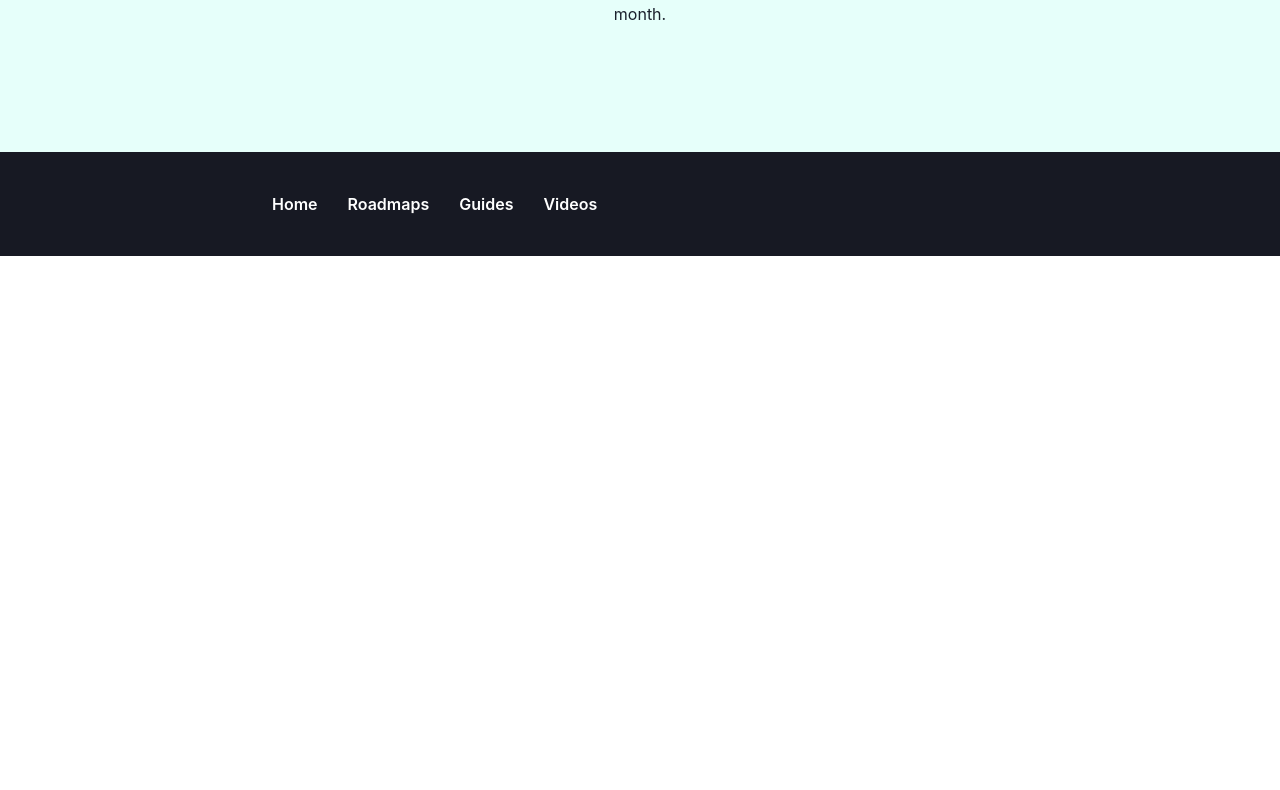
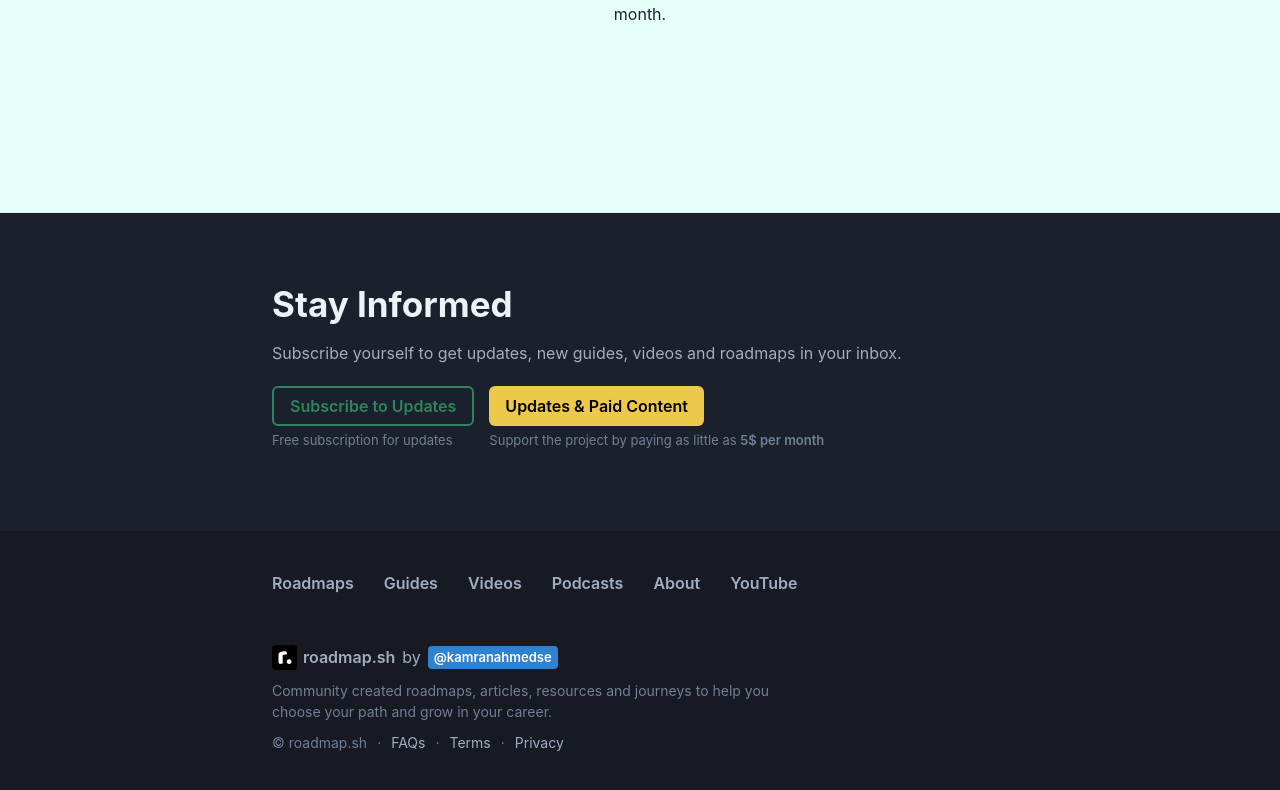
Before and after one commit to vecnazmaga/developer-mode, a Next.js app: page / in a window 1280 px wide. Shown: the part 1980-2770 px from the top of the page. Before the commit the page ends 2236 px from the top, so only its background shows below. Built offline with nearby package versions, Linux system fonts and the light colour scheme; grey boxes are pictures that could not be loaded.

Commit message:
Add footer

```diff
--- a/pages/index.tsx
+++ b/pages/index.tsx
@@ -39,7 +39,7 @@ export default function Home() {
                     href='#'>Watch</Link>
               <Link ml='10px' bgGradient='linear(to-l, yellow.700, red.600)' p='7px 10px' rounded='4px'
                     _hover={{ textDecoration: 'none', bgGradient: 'linear(to-l, red.800, yellow.700)' }}
-                    fontWeight={500} href={'#'}>Become a Member</Link>
+                    fontWeight={500} href={'#'}>Get Updates</Link>
             </Stack>
           </Flex>
         </Container>
@@ -614,7 +614,8 @@ export default function Home() {
 
           <Text lineHeight='26px' fontSize='16px' mb='15px'>A considerable amount of my time is spent doing unpaid
             community work on things that I hope will help humanity in some way. Your sponsorship helps me continue to
-            produce more open-source and free educational material consumed by hundreds of thousands of developers every month.</Text>
+            produce more open-source and free educational material consumed by hundreds of thousands of developers every
+            month.</Text>
 
           <Box>
             <iframe
@@ -630,14 +631,61 @@ export default function Home() {
         </Container>
       </Box>
 
+      <Box borderTopWidth={1} mt='60px' pt='70px' pb='80px' textAlign='left' bg='gray.800'>
+        <Container maxW='container.md'>
+          <Heading color={'gray.100'} fontSize='35px' mb='15px'>Stay Informed</Heading>
+          <Text color='gray.400' lineHeight='26px' fontSize='16px' mb='20px'>Subscribe yourself to get updates, new
+            guides, videos and roadmaps in your inbox.</Text>
+
+          <Stack isInline spacing='15px'>
+            <Box>
+              <Button variant='outline' borderWidth={2} colorScheme='green' _hover={{ color: 'green.200' }}>
+                Subscribe to Updates
+              </Button>
+              <Text color='gray.500' fontSize='13px' mt='5px'>Free subscription for updates</Text>
+            </Box>
+            <Box>
+              <Button colorScheme='yellow'>Updates & Paid Content</Button>
+              <Text color='gray.500' fontSize='13px' mt='5px'>Support the project by paying as little as <Text as='span'
+                                                                                                               fontWeight={600}>5$
+                per month</Text></Text>
+            </Box>
+          </Stack>
+        </Container>
+      </Box>
+
       <Box bg='gray.900' p='40px 30px'>
         <Container maxW='container.md'>
-          <Stack isInline color='white' fontWeight={600} spacing='30px'>
-            <Link href='#'>Home</Link>
-            <Link href='#'>Roadmaps</Link>
-            <Link href='#'>Guides</Link>
-            <Link href='#'>Videos</Link>
+          <Stack isInline color='gray.400' fontWeight={600} spacing='30px'>
+            <Link _hover={{ color: 'white' }} href='#'>Roadmaps</Link>
+            <Link _hover={{ color: 'white' }} href='#'>Guides</Link>
+            <Link _hover={{ color: 'white' }} href='#'>Videos</Link>
+            <Link _hover={{ color: 'white' }} href='#'>Podcasts</Link>
+            <Link _hover={{ color: 'white' }} href='#'>About</Link>
+            <Link _hover={{ color: 'white' }} href='#'>YouTube</Link>
           </Stack>
+
+          <Box my='50px' maxW='500px'>
+            <Flex spacing={0} alignItems='center' color='gray.400' mb='10px'>
+              <Link d='flex' alignItems='center' fontWeight={600} _hover={{ textDecoration: 'none', color: 'white' }}
+                    href='/'>
+                <Image h='25px' w='25px' src='/logo.svg' mr='6px' />
+                roadmap.sh
+              </Link>
+              <Text as='span' mx='7px'>by</Text>
+              <Link bg='blue.500' px='6px' py='2px' rounded='4px' color='white' fontWeight={600} fontSize='13px'
+                    _hover={{ textDecoration: 'none', bg: 'blue.600' }} href='/'>@kamranahmedse</Link>
+            </Flex>
+
+            <Text mb='10px' fontSize='14px' color='gray.500'>Community created roadmaps, articles, resources and journeys to help you choose your path and grow in your career.</Text>
+
+            <Text fontSize='14px' color='gray.500'>
+              <Text as='span' mr='10px'>&copy; roadmap.sh</Text>&middot;
+              <Link _hover={{ textDecoration: 'none', color: 'white'}} color='gray.400' mx='10px'>FAQs</Link>&middot;
+              <Link _hover={{ textDecoration: 'none', color: 'white'}} color='gray.400' mx='10px'>Terms</Link>&middot;
+              <Link _hover={{ textDecoration: 'none', color: 'white'}} color='gray.400' mx='10px'>Privacy</Link>
+            </Text>
+          </Box>
         </Container>
       </Box>
     </Box>
```
